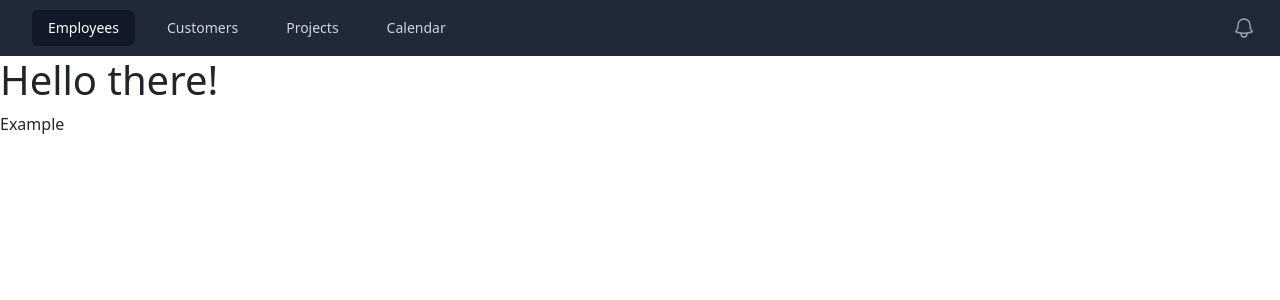
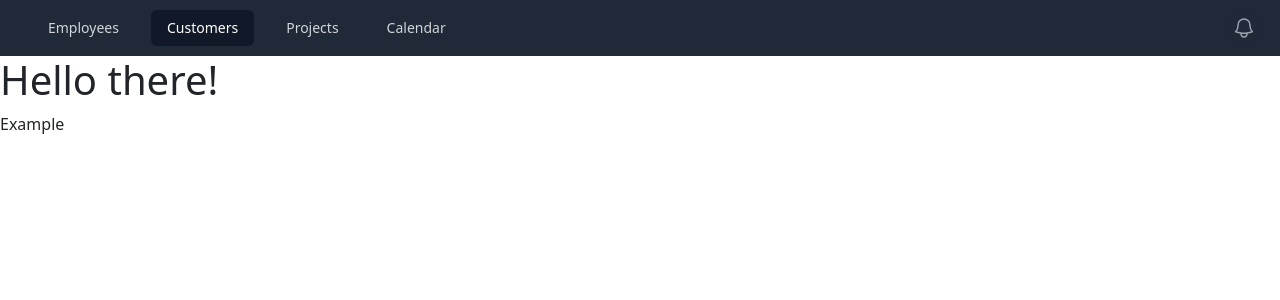
Before and after one commit to edithadrien/react, a React (Create React App) app: page /customers in a window 1280 px wide. Shown: the top 300 px of the page. Built offline with nearby package versions, Linux system fonts and the light colour scheme.

Commit message:
create active page link in navbar

```diff
--- a/src/App.js
+++ b/src/App.js
@@ -13,14 +13,15 @@
 function App() {
 
   return (
-    <Header>
+
       <BrowserRouter>
+        <Header>
           <Routes>
             <Route path='/employees' element={<Employees />}/>
             <Route path='/customers' element={<Customers />}/>
           </Routes>
+        </Header>
       </BrowserRouter>
-    </Header>
   );
 }
 
--- a/src/components/Header.js
+++ b/src/components/Header.js
@@ -1,12 +1,13 @@
 import { Fragment } from 'react'
 import { Disclosure, Menu, Transition } from '@headlessui/react'
 import { Bars3Icon, BellIcon, XMarkIcon } from '@heroicons/react/24/outline'
+import { NavLink } from 'react-router-dom'
 
 const navigation = [
-  { name: 'Employees', href: '/employees', current: true },
-  { name: 'Customers', href: '/customers', current: false },
-  { name: 'Projects', href: '#', current: false },
-  { name: 'Calendar', href: '#', current: false },
+  { name: 'Employees', href: '/employees'},
+  { name: 'Customers', href: '/customers'},
+  { name: 'Projects', href: '/other'},
+  { name: 'Calendar', href: '/other2'},
 ]
 
 function classNames(...classes) {
@@ -37,17 +38,20 @@
                 <div className="hidden sm:ml-6 sm:block">
                   <div className="flex space-x-4">
                     {navigation.map((item) => (
-                      <a
+                      <NavLink
                         key={item.name}
-                        href={item.href}
-                        className={classNames(
-                          item.current ? 'no-underline bg-gray-900 text-white' : 'no-underline text-gray-300 hover:bg-gray-700 hover:text-white',
-                          'rounded-md px-3 py-2 text-sm font-medium'
-                        )}
-                        aria-current={item.current ? 'page' : undefined}
+                        to={item.href}
+                        className={({ isActive }) => {
+                            return (
+                                "px-3 py-2 rounded-md text-sm font-medium no-underline " + (isActive
+                                 ? "bg-gray-900 text-white"
+                                 : "text-gray-300 hover:bg-gray-700 hover:text-white")
+                            );
+                            }}
+
                       >
                         {item.name}
-                      </a>
+                      </NavLink>
                     ))}
                   </div>
                 </div>
```
